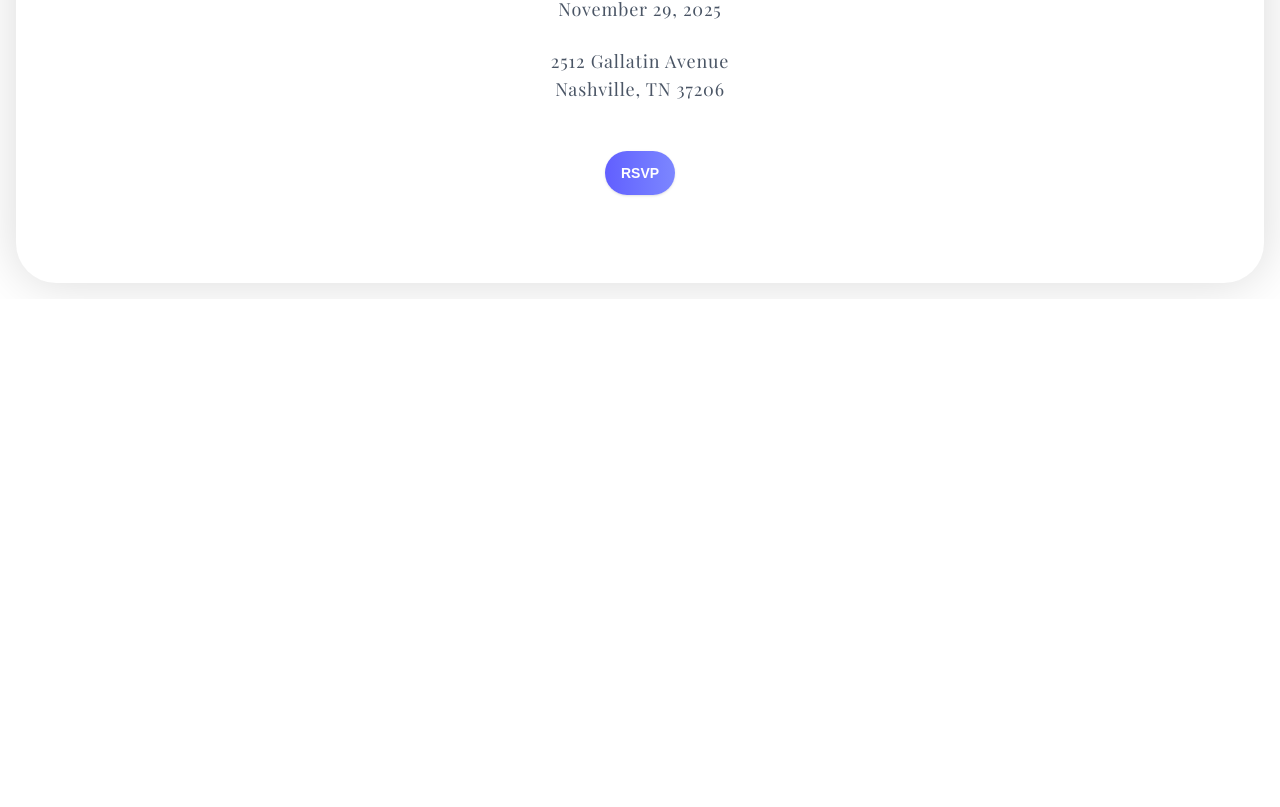
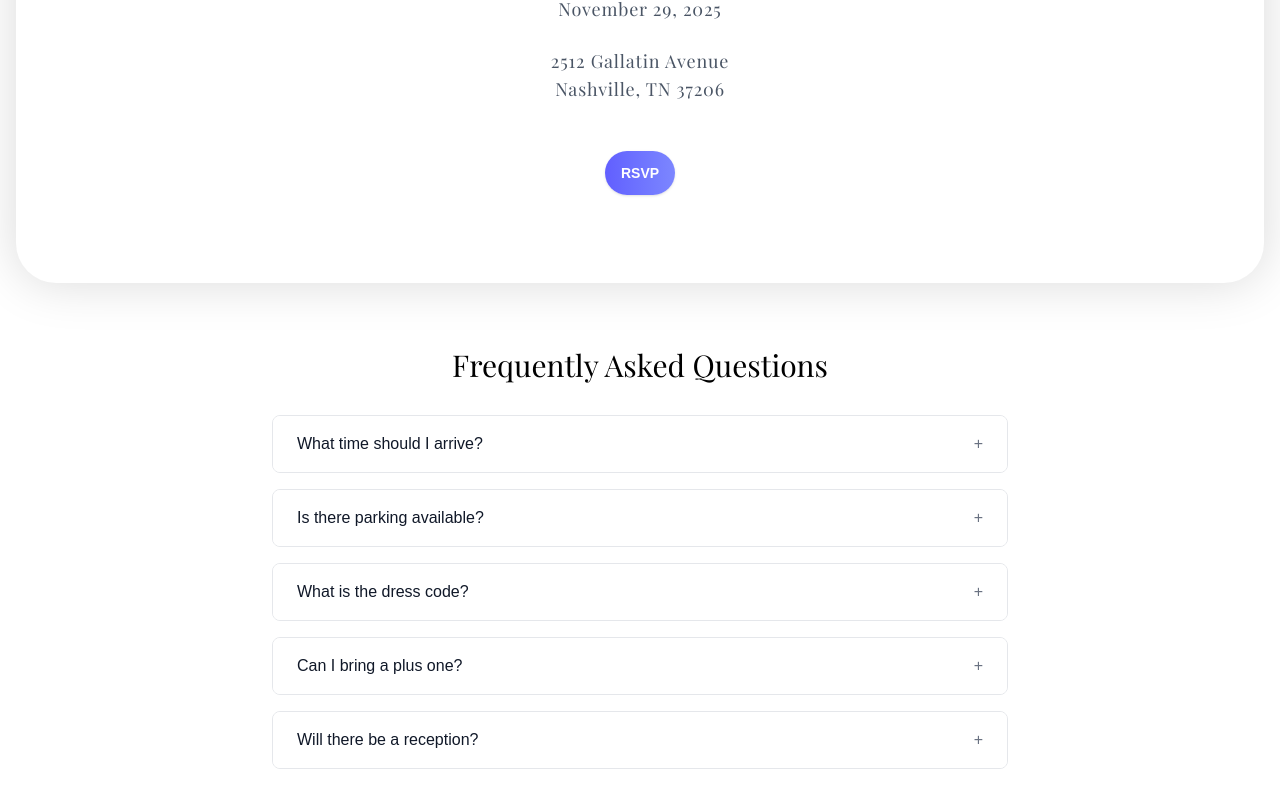
Before and after one commit to mitch8020/jp-lilly-4eva, a React (Vite) app: page / in a window 1280 px wide. Shown: the part 945-1752 px from the top of the page. Before the commit the page ends 1244 px from the top, so only its background shows below. Built offline with nearby package versions, Linux system fonts and the light colour scheme.

Commit message:
feat: add faq section

```diff
--- a/src/App.tsx
+++ b/src/App.tsx
@@ -1,12 +1,15 @@
+import { useState } from 'react';
 import DeviceFrame from './components/DeviceFrame';
 import WeddingContent from './components/WeddingContent';
+import FAQ from './components/FAQ';
 
 function App() {
   return (
-    <div className="flex justify-center items-center p-4">
-      <DeviceFrame>
+    <div className="min-h-[calc(100vh-40px)] flex flex-col justify-center items-center p-4">
+      <DeviceFrame className="mb-8">
         <WeddingContent />
       </DeviceFrame>
+      <FAQ />
     </div>
   );
 }
--- /dev/null
+++ b/src/components/FAQ.tsx
@@ -0,0 +1,61 @@
+import { useState } from 'react';
+
+interface FAQItem {
+  question: string;
+  answer: string;
+}
+
+const faqItems: FAQItem[] = [
+  {
+    question: "What time should I arrive?",
+    answer: "The ceremony will begin promptly at 4:00 PM. We recommend arriving at least 15 minutes early to find parking and get seated."
+  },
+  {
+    question: "Is there parking available?",
+    answer: "Yes, there is free parking available at Emerson Hall. Additional parking can be found in the surrounding area if needed."
+  },
+  {
+    question: "What is the dress code?",
+    answer: "The dress code is semi-formal. We recommend cocktail attire or business casual."
+  },
+  {
+    question: "Can I bring a plus one?",
+    answer: "Please check your invitation for your specific guest allocation. If you have any questions, feel free to reach out to us."
+  },
+  {
+    question: "Will there be a reception?",
+    answer: "Yes, the reception will follow immediately after the ceremony at the same location."
+  }
+];
+
+const FAQ: React.FC = () => {
+  const [openIndex, setOpenIndex] = useState<number | null>(null);
+
+  return (
+    <div className="w-full max-w-3xl mx-auto px-4 py-8">
+      <h2 className="text-2xl md:text-3xl font-playfair text-center mb-8">Frequently Asked Questions</h2>
+      <div className="space-y-4">
+        {faqItems.map((item, index) => (
+          <div key={index} className="border border-gray-200 rounded-lg overflow-hidden">
+            <button
+              className="w-full px-6 py-4 text-left flex justify-between items-center bg-white hover:bg-gray-50 transition-colors"
+              onClick={() => setOpenIndex(openIndex === index ? null : index)}
+            >
+              <span className="font-medium text-gray-900">{item.question}</span>
+              <span className="text-gray-500">
+                {openIndex === index ? '−' : '+'}
+              </span>
+            </button>
+            {openIndex === index && (
+              <div className="px-6 py-4 bg-gray-50">
+                <p className="text-gray-600">{item.answer}</p>
+              </div>
+            )}
+          </div>
+        ))}
+      </div>
+    </div>
+  );
+};
+
+export default FAQ;
```
